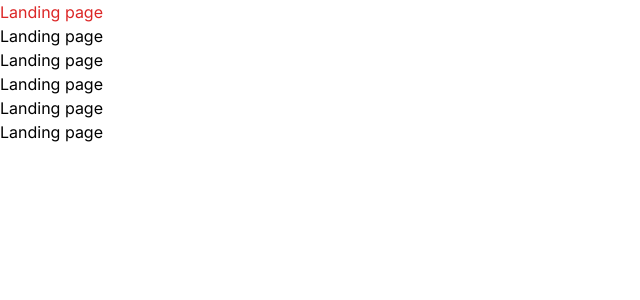
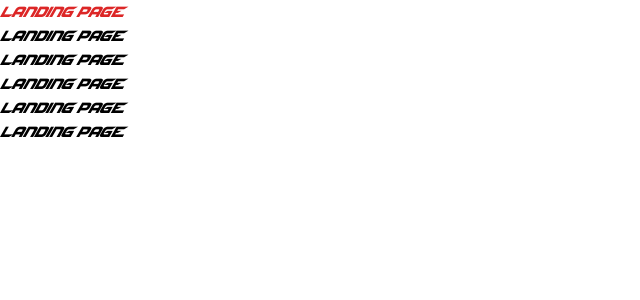
Before and after one commit to zackwalton/next-car-app, a Next.js app: page / in a window 1280 px wide. Shown: the top 300 px of the page, without its empty margins (0-640 px from the left). Built offline with nearby package versions, Linux system fonts and the light colour scheme.

Commit message:
added custom localFont NFS

```diff
--- a/app/layout.tsx
+++ b/app/layout.tsx
@@ -1,8 +1,8 @@
 import './globals.css'
 import type { Metadata } from 'next'
-import { Inter } from 'next/font/google'
+import localFont from 'next/font/local'
 
-const inter = Inter({ subsets: ['latin'] })
+const inter = localFont({src: '../public/fonts/nfs.ttf'})
 
 export const metadata: Metadata = {
   title: 'Create Next App',
```
Also changed, not shown: public/fonts/nfs.ttf (added).
